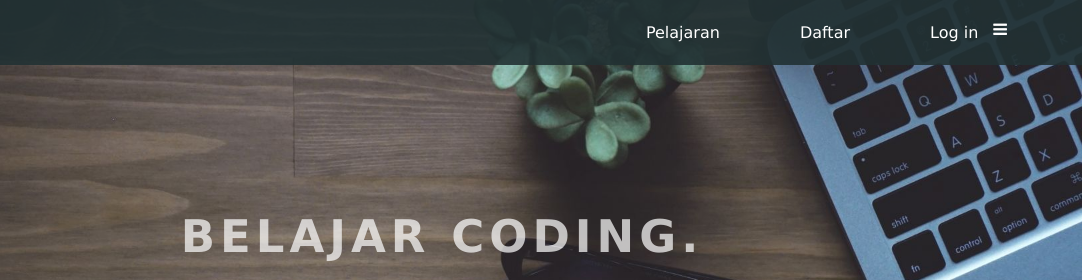
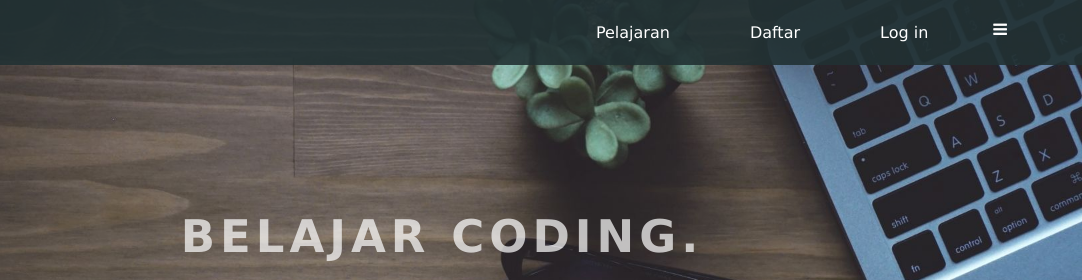
Before and after one commit to abqorideandra/timg5, a plain HTML site: page index.html in a window 1280 px wide. Shown: the top 280 px of the page, 198-1280 px from the left. Drawn offline with Linux system fonts and the light colour scheme.

Commit message:
Update stylesheet.css

```diff
--- a/stylesheet.css
+++ b/stylesheet.css
@@ -124,7 +124,7 @@ header {
 
 .header-right {
   float: right;
-  margin-right: -25px;
+  margin-right: 25px;
 }
 
 .header-right a {
```
